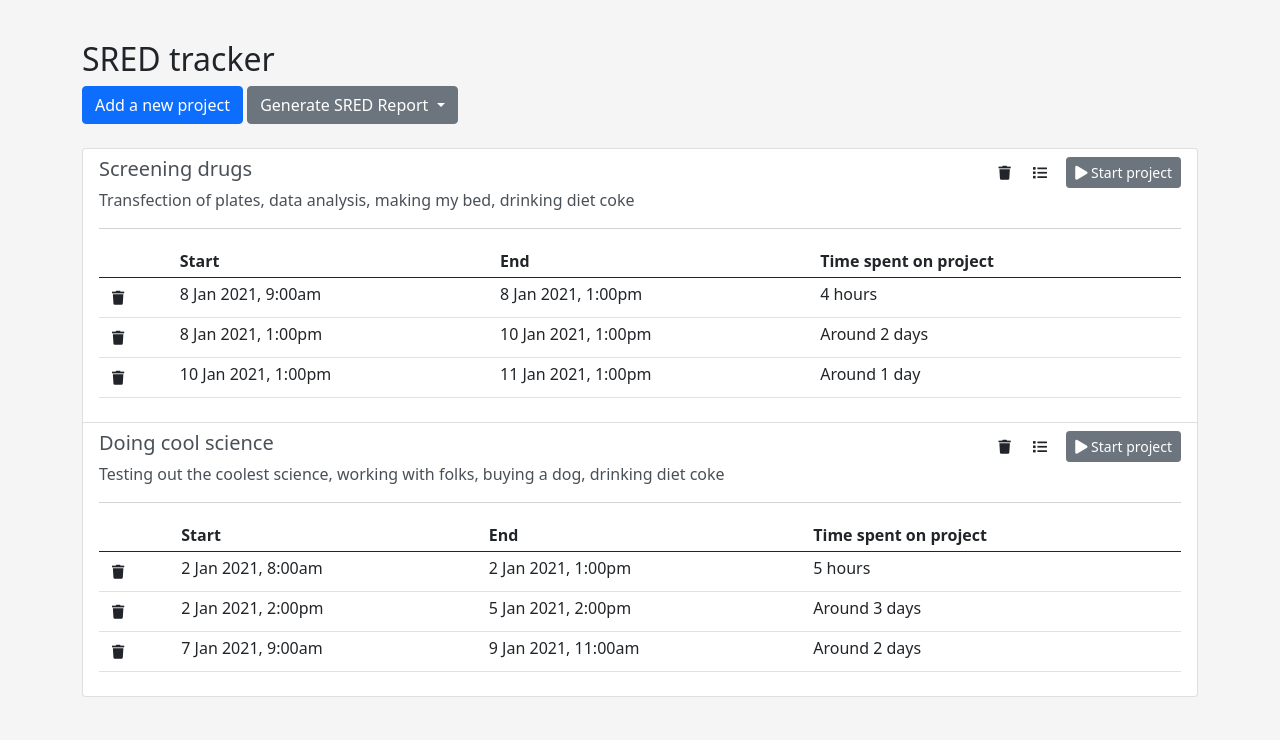
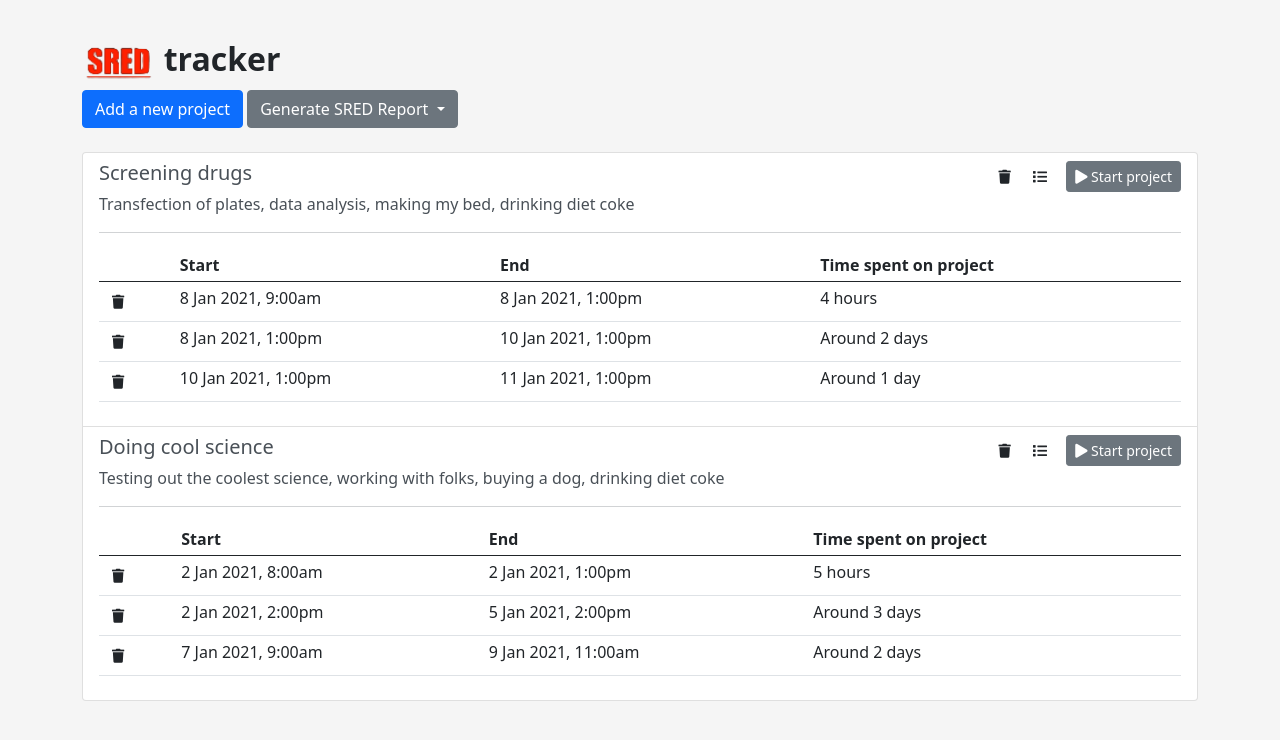
Before and after one commit to omarwagih/sred_tracker, a plain HTML site: page index.html in a window 1280 px wide. Drawn offline with nearby package versions, Linux system fonts and the light colour scheme; a script that the page names is missing.

Commit message:
first commit

```diff
--- a/index.html
+++ b/index.html
@@ -40,7 +40,7 @@
   <main class="container">
 
     <div class="col-lg-12">
-      <h2>SRED tracker</h2>
+      <h2><img src="logo2.png" style="height:40px"/> <b>tracker</b></h2>
       <!-- Button trigger modal -->
       <button type="button" class="btn btn-primary" data-toggle="modal" data-target="#add-project-modal">
         Add a new project
```
Also changed, not shown: logo.png (added), logo2.png (added).
